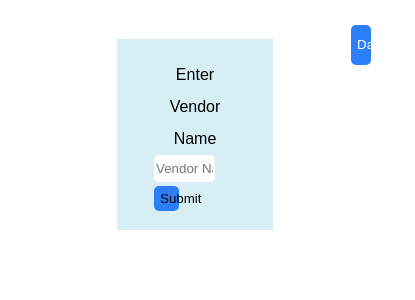
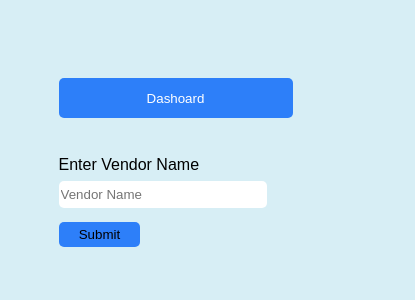
Before and after one commit to NIitishKumar/WitArist, a React (Create React App) app: page / in a window 390 px wide. Shown: the top 300 px of the page, 415 px wide, since content can reach past the window. Built offline with nearby package versions, Linux system fonts and the light colour scheme.

Commit message:
Update vendor.css

```diff
--- a/src/Vendor/vendor.css
+++ b/src/Vendor/vendor.css
@@ -55,3 +55,25 @@
     color: white;
     cursor: pointer;
 }
+
+@media screen and (max-width:700px) {
+    body{
+        background-color: #d7eef5;
+    }
+    .dashboard{
+        position: relative;
+        width: 60%;
+        margin-bottom: 8%;
+        margin-top: 20%;
+    }
+
+    .container{
+        width: 100%;
+        padding: 0;
+        margin: 0;
+    }
+
+    .input{
+        width: 75%;
+    }
+}
```
